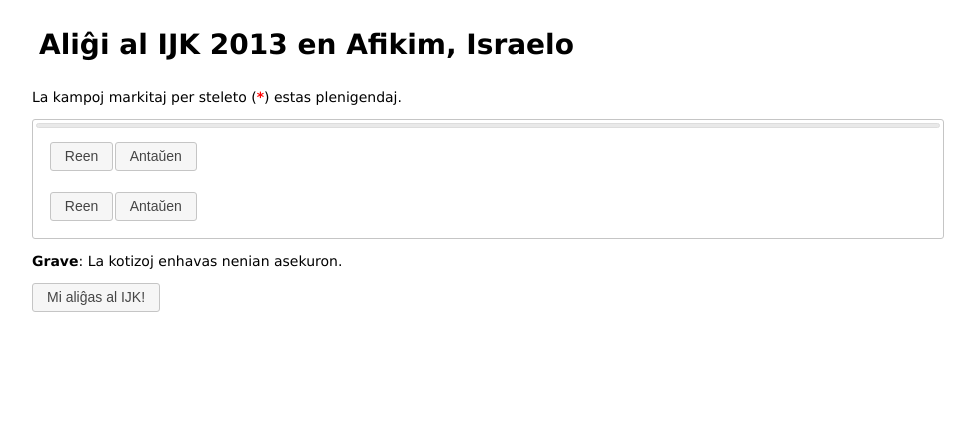
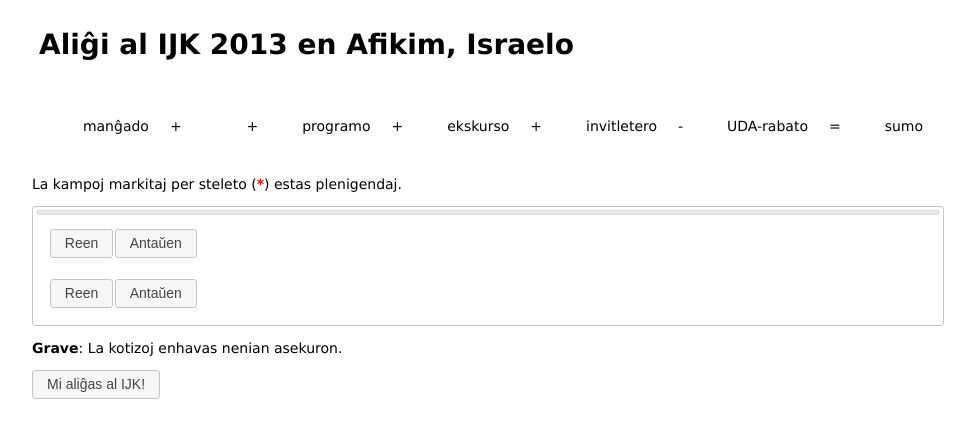
Before and after one commit to Mistborn/ijk, a Django app: page /alighi/ in a window 1280 px wide. Shown: the top 438 px of the page, without its empty margins (152-1127 px from the left). Run offline with Django 3.2, Linux system fonts and the light colour scheme; data that the repository does not hold is empty; parts of the project's set-up code (start-up, migrations or seed data) failed here and were passed over; some libraries are stand-ins or nearby versions.

Commit message:
displaying the calculated kotizo

```diff
--- a/alighi/static/js/alighi.js
+++ b/alighi/static/js/alighi.js
@@ -2,7 +2,7 @@
 (function() {
 
   $(function() {
-    var $dateslider, $dateslider_container, $datesliderli, $gvidilo, $kotizoul, $tabs, DAY, NUMTABS, YEAR, c, curend, curstart, date_to_iso, datogamo_end, datogamo_start, id, iso_to_date, kotizeroj, kotizo, kotizo_selectors, liveri_aghon_lau_naskightago, nav_callback, numnotches, partoprenelektoj, tabwidth, tabwidths, widget_width, _i, _j, _len, _ref, _ref1, _results;
+    var $dateslider, $dateslider_container, $datesliderli, $gvidilo, $kotizoul, $tabs, DAY, NUMTABS, YEAR, c, curend, curstart, date_to_iso, datogamo_end, datogamo_start, id, iso_to_date, kotizeroj, kotizo, kotizo_selectors, liveri_aghon_lau_naskightago, nav_callback, numnotches, partoprenelektoj, selector, signo, tabwidth, tabwidths, widget_width, _i, _j, _k, _len, _len1, _ref, _ref1, _results;
     NUMTABS = 6;
     DAY = 1000 * 60 * 60 * 24;
     YEAR = DAY * 365.25;
@@ -139,11 +139,29 @@
     };
     $('#js-active').val(1);
     $kotizoul = $('<ul></ul>').appendTo('#kotizo');
-    kotizeroj = ['mangho', 'loghado', 'programo', 'ekskurso', 'invitletero', 'uearabato'];
+    kotizeroj = ['mangho', 'loghado', 'programo', 'ekskurso', 'invitletero', 'uearabato', 'sumo'];
     for (_i = 0, _len = kotizeroj.length; _i < _len; _i++) {
       id = kotizeroj[_i];
-      $kotizoul.append("<li>            <div id='" + id + "-signo'></div>            <div id='" + id + "-ero'>                <div id='" + id + "-kosto'></div>                <div id='" + id + "-klarigo'></div>            </div>        </li>");
+      signo = (function() {
+        switch (id) {
+          case 'mangho':
+            return '';
+          case 'uearabato':
+            return '-';
+          case 'sumo':
+            return '=';
+          default:
+            return '+';
+        }
+      })();
+      $kotizoul.append("<li id='" + id + "-li'>            <div class='kotizo-signo' id='" + id + "-signo'>" + signo + "</div>            <div class='kotizo-ero' id='" + id + "-ero'>                <div class='kotizo-kosto' id='" + id + "-kosto'></div>                <div class='kotizo-klarigo' id='" + id + "-klarigo'></div>            </div>        </li>");
     }
+    $('#mangho-klarigo').text('manĝado');
+    $('#programo-klarigo').text('programo');
+    $('#ekskurso-klarigo').text('ekskurso');
+    $('#invitletero-klarigo').text('invitletero');
+    $('#uearabato-klarigo').text('UDA-rabato');
+    $('#sumo-klarigo').text('sumo');
     kotizo = function() {
       /*
               Liveri la bazan kotizon de tiu ĉi partoprenanto
@@ -153,24 +171,28 @@
                   [rabato pro UEA-membreco] + [program-kotizo]
       */
 
-      var elektote, info, klarigo, klarigo_text, kosto, programkotizo, whatfor;
+      var elektote, elektu, info, klarigo, klarigo_text, kosto, nedifinita, programkotizo;
       info = new partoprenelektoj;
       kosto = 0;
+      nedifinita = '(nedifinita)';
+      elektu = '(elektu)';
       if (info.manghokosto != null) {
-        $('#mangho-klarigo').text('manĝokosto');
         $('#mangho-kosto').text(info.manghokosto);
         kosto += info.manghokosto;
       } else {
-        klarigo.push('(manĝokosto nedefinita)');
+        $('#mangho-kosto').text(nedifinita);
       }
       if (info.loghkosto === false) {
-        klarigo.push('(elektu loĝkategorion)');
+        $('#loghado-kosto').text(elektu);
+        $('#loghado-klarigo').text('loĝado');
       } else if (info.loghkosto != null) {
         kosto += info.loghkosto;
-        klarigo_text = info.chu_plentempa ? 'plentempa loĝkosto' : "loĝkosto por " + info.tranoktoj + " noktoj";
-        klarigo.push("" + info.loghkosto + " (" + klarigo_text + ")");
+        klarigo_text = info.chu_plentempa ? 'plentempa loĝado' : "loĝado por " + info.tranoktoj + " noktoj";
+        $('#loghado-kosto').text(info.loghkosto);
+        $('#loghado-klarigo').text(klarigo_text);
       } else {
-        klarigo.push('(loĝkosto nedefinita)');
+        $('#loghado-kosto').text(nedifinita);
+        $('#loghado-klarigo').text('loĝado');
       }
       if (info.programkotizo === false) {
         elektote = [];
@@ -180,40 +202,51 @@
         if (info.landokategorio === false) {
           elektote.push('loĝlandon');
         }
-        klarigo.push("(elektu " + (elektote.join(' kaj ')) + "            por kalkuli la programkotizon)");
+        $('#programo-kosto').text("(elektu " + (elektote.join(' kaj ')) + ")");
+        $('#programo-klarigo').text('programo');
       } else if (info.programkotizo != null) {
-        whatfor = 'programkotizo';
-        programkotizo = info.chu_plentempa ? info.programkotizo : (whatfor += " por " + (info.tranoktoj + 1) + " tagoj", info.programkotizo / 5 * (info.tranoktoj + 1));
-        klarigo.push("" + programkotizo + " (" + whatfor + ")");
+        klarigo = 'programo';
+        programkotizo = info.chu_plentempa ? info.programkotizo : (klarigo += " por " + (info.tranoktoj + 1) + " tagoj", info.programkotizo / 5 * (info.tranoktoj + 1));
+        $('#programo-klarigo').text(klarigo);
+        $('#programo-kosto').text(programkotizo);
         kosto += programkotizo;
       } else {
-        klarigo.push('(programkotizo nedefinita)');
+        $('#programo-klarigo').text('programo');
+        $('#programo-kosto').text(nedifinita);
       }
       if (info.chu_ekskurso) {
+        $('#ekskurso-li').show();
         kosto += window.krompagtipoj.ekskurso;
-        klarigo.push("" + window.krompagtipoj.ekskurso + " (tut-taga ekskurso)");
+        $('#ekskurso-kosto').text(window.krompagtipoj.ekskurso);
+      } else {
+        $('#ekskurso-li').hide();
       }
       if (info.chu_invitletero) {
+        $('#invitletero-li').show();
         kosto += window.krompagtipoj.invitletero;
-        klarigo.push("" + window.krompagtipoj.invitletero + " (invitletero)");
+        $('#invitletero-kosto')(window.krompagtipoj.invitletero);
+      } else {
+        $('#invitletero-li').hide();
       }
       if (info.uearabato != null) {
-        kosto -= info.uearabato;
+        if (info.uearabato > 0) {
+          kosto -= info.uearabato;
+          $('#uearabato-li').show();
+          $('#uearabato-kosto').text(info.uearabato);
+        } else {
+          $('#uearabato-li').hide();
+        }
+      } else {
+        $('#uearabato-li').show();
+        $('#uearabato-kosto').text(nedifinita);
       }
-      klarigo = '[konsistas el ' + (klarigo.join(' + '));
-      if (info.uearabato > 0) {
-        klarigo += " - " + info.uearabato + " (UEA-rabato)";
-      }
-      if (info.uearabato == null) {
-        klarigo += ' (UEA-rabato nedefinita)';
-      }
-      klarigo += ']';
-      return $('#kotizo').text("Kotizo: " + kosto + " " + klarigo);
+      return $('#sumo-kosto').text(kosto);
     };
     kotizo_selectors = ['#id_naskighdato', '#id_loghlando', 'input[name="loghkategorio"]', 'input[name="manghomendoj"]', '#id_chu_ueamembro', '#id_ekde', '#id_ghis', '#id_chu_bezonas_invitleteron', '#id_chu_tuttaga_ekskurso', 'input[name="antaupagos_ghis"]'];
-    $(kotizo_selectors.join(', ')).change(function() {
-      return kotizo();
-    });
+    for (_j = 0, _len1 = kotizo_selectors.length; _j < _len1; _j++) {
+      selector = kotizo_selectors[_j];
+      $(selector).change(kotizo);
+    }
     /* aspektigaj detaloj
     */
 
@@ -315,7 +348,7 @@
     });
     $.each((function() {
       _results = [];
-      for (var _j = _ref = datogamo_start - 1, _ref1 = datogamo_end + 1; _ref <= _ref1 ? _j <= _ref1 : _j >= _ref1; _ref <= _ref1 ? _j++ : _j--){ _results.push(_j); }
+      for (var _k = _ref = datogamo_start - 1, _ref1 = datogamo_end + 1; _ref <= _ref1 ? _k <= _ref1 : _k >= _ref1; _ref <= _ref1 ? _k++ : _k--){ _results.push(_k); }
       return _results;
     }).apply(this), function(i, v) {
       return $("<div class=\"datomarko\" id=\"id_datomarko_" + v + "\">" + v + "</div>").css({
--- a/ijk/static/css/style.css
+++ b/ijk/static/css/style.css
@@ -20,61 +20,49 @@ time, mark, audio, video {
   border: 0;
   font-size: 100%;
   font: inherit;
-  vertical-align: baseline;
-}
+  vertical-align: baseline; }
 
 article, aside, details, figcaption, figure,
 footer, header, hgroup, menu, nav, section {
-  display: block;
-}
+  display: block; }
 
 body {
-  line-height: 1;
-}
+  line-height: 1; }
 
 ol, ul {
-  list-style: none;
-}
+  list-style: none; }
 
 blockquote, q {
-  quotes: none;
-}
+  quotes: none; }
 
 blockquote:before, blockquote:after,
 q:before, q:after {
   content: '';
-  content: none;
-}
+  content: none; }
 
 table {
   border-collapse: collapse;
-  border-spacing: 0;
-}
+  border-spacing: 0; }
 
 /* end css reset */
 html, body {
-  font: 14px "Lucida Grande", "Lucida Sans", Arial, sans-serif;
-}
+  font: 14px "Lucida Grande", "Lucida Sans", Arial, sans-serif; }
 
 h1 {
   display: block;
   font-size: 200%;
   margin: 1em 0.5em;
-  font-weight: bold;
-}
+  font-weight: bold; }
 
 div, p, #alighi-btn, #form-tabs {
   margin: 1em 0.5em;
-  display: block;
-}
+  display: block; }
 
 strong {
-  font-weight: bold;
-}
+  font-weight: bold; }
 
 textarea {
-  height: 3em;
-}
+  height: 3em; }
 
 /*
 .error {
@@ -83,149 +71,122 @@ textarea {
 */
 .style-of-required {
   color: red;
-  font-weight: bold;
-}
+  font-weight: bold; }
 
 .errorlist {
   list-style: none;
   display: block;
-  margin-left: 50px;
-}
+  margin-left: 50px; }
   .errorlist li {
     display: inline-block;
     font-weight: bold;
-  color: red;
-}
+    color: red; }
 
 .form-nav {
   padding: 0.5em;
-  margin: 0.5em;
-}
+  margin: 0.5em; }
 
 .fieldset-label {
   font-weight: bold;
-  margin-left: 14px;
-}
+  margin-left: 14px; }
 
 #enhavo {
   width: 926px;
-  margin: auto;
-}
+  margin: auto; }
 
 .klarigo {
-  white-space: nowrap;
-}
+  white-space: nowrap; }
 
 .tab {
   margin: 0;
-  padding: 0;
-}
+  padding: 0; }
   .tab .info {
-  margin-left: 50px;
-}
+    margin-left: 50px; }
   .tab ul {
     margin-left: 0;
-  padding-left: 0;
-}
+    padding-left: 0; }
   .tab > ul {
     margin: 0;
-  padding: 0;
-}
+    padding: 0; }
     .tab > ul > li > label {
       width: 300px;
-  margin-left: 14px;
-}
+      margin-left: 14px; }
     .tab > ul .required > label {
       font-weight: bold;
       margin-left: 0;
-  width: 314px;
-}
+      width: 314px; }
       .tab > ul .required > label:before {
         content: "* ";
         color: red;
         font-weight: bold;
         display: inline-block;
-  width: 14px;
-}
+        width: 14px; }
   .tab .fieldset > ul {
-  margin-left: 28px;
-}
+    margin-left: 28px; }
     .tab .fieldset > ul > li > label {
       width: 286px;
-  white-space: normal;
-}
+      white-space: normal; }
   .tab > ul, .tab .fieldset > ul {
-  list-style: none;
-}
+    list-style: none; }
     .tab > ul label + input[type="checkbox"], .tab .fieldset > ul label + input[type="checkbox"] {
-  width: 14px;
-}
+      width: 14px; }
     .tab > ul label + ul, .tab .fieldset > ul label + ul {
-  white-space: nowrap;
-}
+      white-space: nowrap; }
     .tab > ul .infolist, .tab .fieldset > ul .infolist {
-  white-space: normal;
-}
+      white-space: normal; }
     .tab > ul > li, .tab .fieldset > ul > li {
       margin-top: 0.5em;
       margin-bottom: 0.5em;
-  display: block;
-}
+      display: block; }
       .tab > ul > li > *, .tab .fieldset > ul > li > * {
-  vertical-align: middle;
-}
+        vertical-align: middle; }
       .tab > ul > li > label, .tab .fieldset > ul > li > label {
-  display: inline-block;
-}
+        display: inline-block; }
   .tab label + ul,
   .tab label + input[type="text"],
   .tab label + select,
   .tab label + .vertical-display {
     display: inline-block;
-  width: 200px;
-}
+    width: 200px; }
   .tab label + * {
-  display: inline-block;
-}
+    display: inline-block; }
   .tab label + ul {
     list-style: none;
     display: inline-block;
     margin: 0;
-  padding: 0;
-}
+    padding: 0; }
     .tab label + ul li {
       display: inline;
-  margin: 0 1em 0 0;
-}
+      margin: 0 1em 0 0; }
   .tab .vertical-display li {
     display: block;
     margin: 0 0 0 1em;
-  text-indent: -1em;
-}
+    text-indent: -1em; }
   .tab .vertical-display ul {
-  display: block;
-}
+    display: block; }
   .tab .vertical-display input[type="text"] {
     display: block;
     width: 150px;
-  margin: auto 0;
-}
+    margin: auto 0; }
   .tab .helptext, .tab .helptext-below {
     display: inline-block;
     width: 300px;
     color: #707070;
     font-size: 90%;
     margin: 0 1em;
-  padding: 0;
-}
+    padding: 0; }
     .tab .helptext li, .tab .helptext-below li {
-  margin-left: 14px;
-}
+      margin-left: 14px; }
   .tab .helptext-below {
     width: auto;
     display: block;
-  margin: 0 0 0.5em 319.6px;
-}
+    margin: 0 0 0.5em 319.6px; }
     .tab .helptext-below p {
-  margin: 0.5em 0;
-}
+      margin: 0.5em 0; }
+
+#kotizo ul {
+  list-style: none; }
+  #kotizo ul li {
+    display: inline-block; }
+    #kotizo ul li div {
+      display: inline-block; }
--- a/ijk/static/css/style.scss
+++ b/ijk/static/css/style.scss
@@ -244,3 +244,14 @@ textarea {
         }
     }
 }
+
+// Area to display the calculated kotizo
+#kotizo ul {
+    list-style: none;
+    li {
+	display: inline-block;
+	div {
+	    display: inline-block;
+	}
+    }
+}
```
Also changed, not shown: 1 other file. Lines whose indentation alone changed are shown as unchanged.
